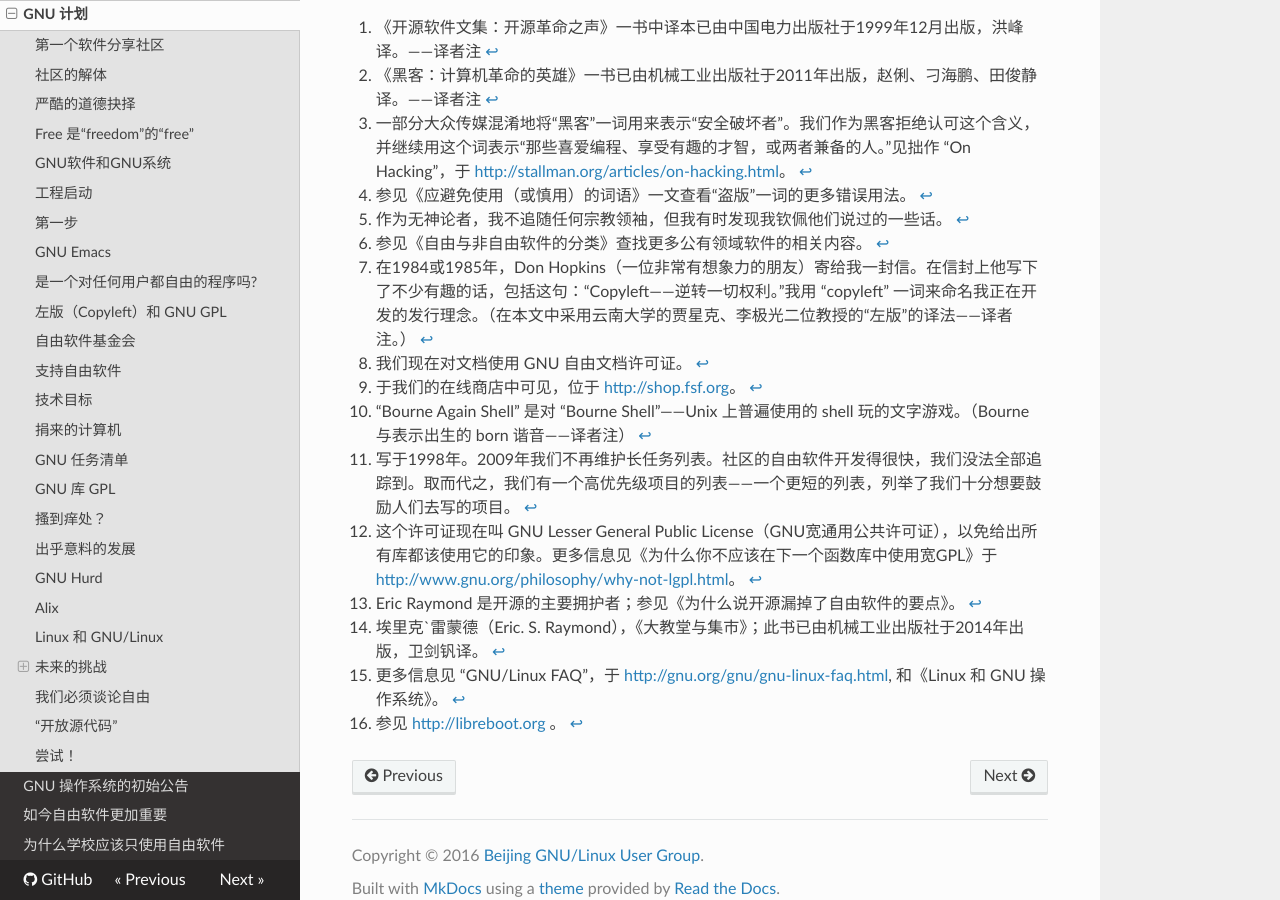
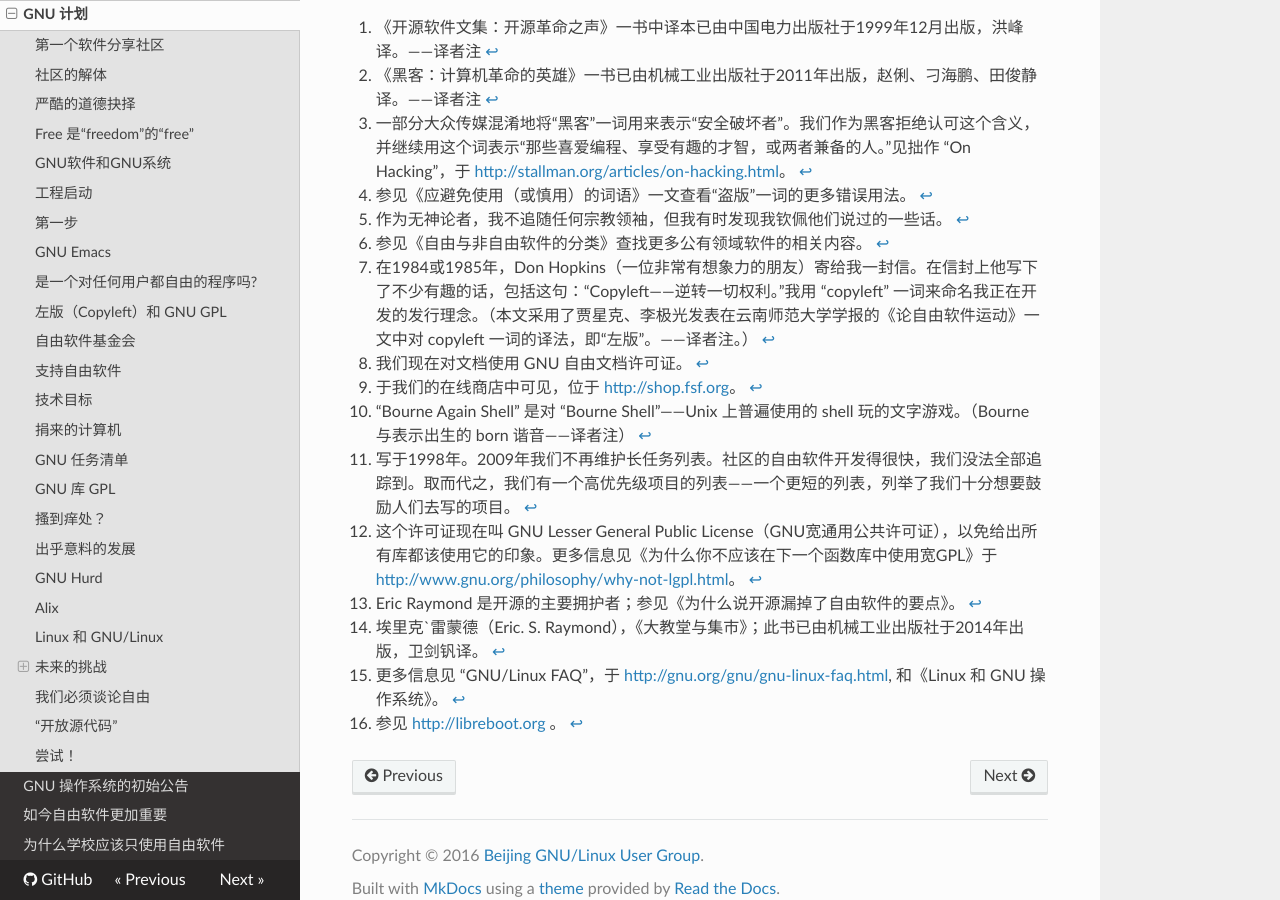
Before and after one commit to beijinglug/fsfs-zh, an MkDocs documentation site: the page built from docs/thegnuproject.md, in a window 1280 px wide and 900 px high, scrolled down 14145 px. Built offline with MkDocs 1.6.1, drawn with Linux system fonts in a browser that asks for light colours; nearby versions of some CDN libraries; old or Windows-style settings are respelled for this version of MkDocs.

Commit message:
订正 issue #227 指出的问题
> 在1.2.10章节中有一段脚注：
在本文中采用云南大学的贾星克、李极光二位教授的 “左版” 的译 法——译者注。

> 经查，原文献应为两位作者发表于云南师范大学学报的《论自由软件运动》，但在原文献中贾星克为云南师范大学副教授，李极光为四川省中国国际旅行社经济师，均非云南大学教授。其中，经过进一步查询，贾星克为云南大学毕业生，李极光信息较少，毕业院校未知。

> 因此，当前版本的表述不够合适，希望修改。

```diff
--- a/docs/thegnuproject.md
+++ b/docs/thegnuproject.md
@@ -342,7 +342,7 @@
 
 [^thegnu-4]: 参见《自由与非自由软件的分类》查找更多公有领域软件的相关内容。
 
-[^thegnu-5]: 在1984或1985年，Don Hopkins（一位非常有想象力的朋友）寄给我一封信。在信封上他写下了不少有趣的话，包括这句：“Copyleft——逆转一切权利。”我用 “copyleft” 一词来命名我正在开发的发行理念。（在本文中采用云南大学的贾星克、李极光二位教授的“左版”的译法——译者注。）
+[^thegnu-5]: 在1984或1985年，Don Hopkins（一位非常有想象力的朋友）寄给我一封信。在信封上他写下了不少有趣的话，包括这句：“Copyleft——逆转一切权利。”我用 “copyleft” 一词来命名我正在开发的发行理念。（本文采用了贾星克、李极光发表在云南师范大学学报的《论自由软件运动》一文中对 copyleft 一词的译法，即“左版”。——译者注。）
 
 [^thegnu-6]: 我们现在对文档使用 GNU 自由文档许可证。
 
```
